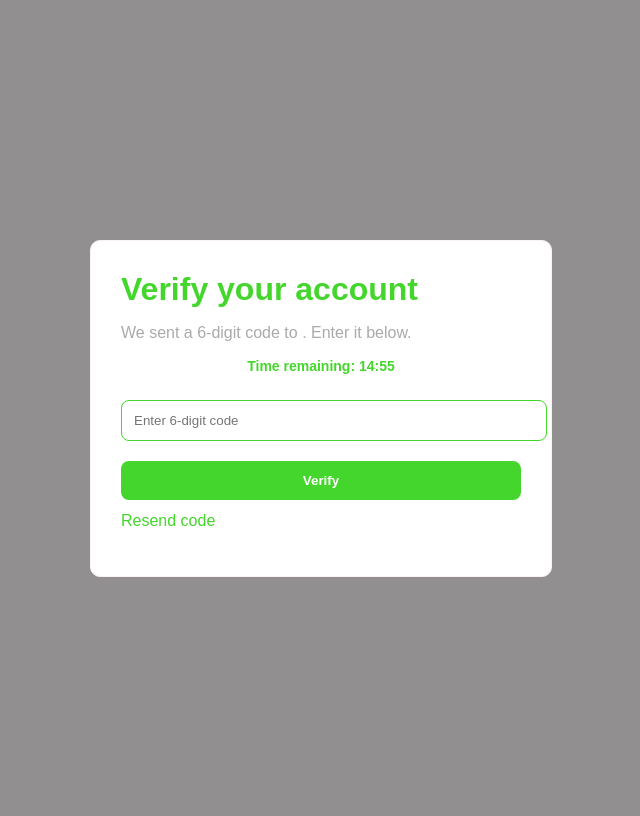
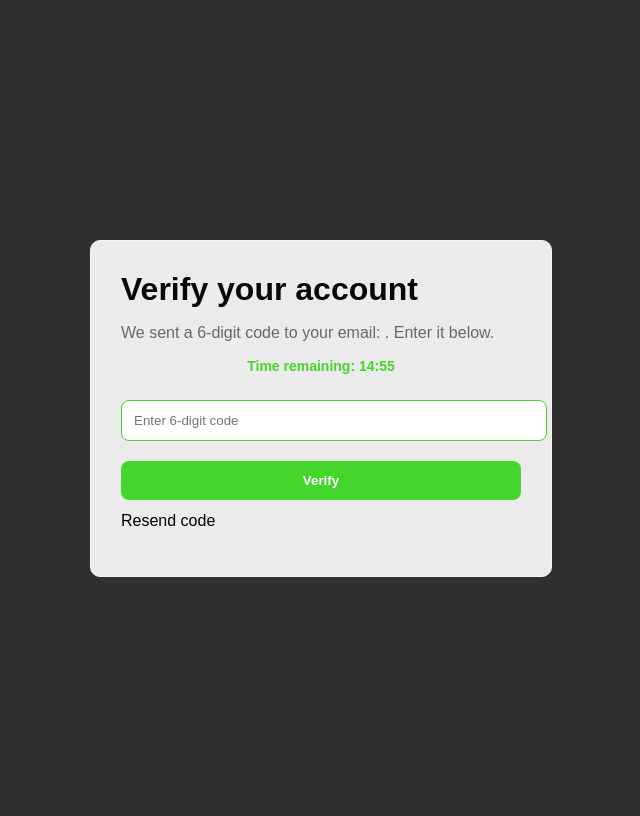
Before and after one commit to rence141/metashark-test, a PHP site: page /SaysonCotest/main/php/verify_account.php in a window 1280 px wide. Shown: the whole page, without its empty margins (319-959 px from the left). Run offline with PHP 8.4, Linux system fonts and the light colour scheme; some libraries are stand-ins or nearby versions.

Commit message:
changed the  color ofthe title and  anchor

```diff
--- a/main/php/verify_account.php
+++ b/main/php/verify_account.php
@@ -95,7 +95,7 @@ if (isset($_GET['resend']) && ($_SESSION['pending_verification_user_id'] ?? 0))
     <style>
         body {
             font-family: Arial, sans-serif;
-            background: #918f8fff;
+            background: #313030ff;
             color: #fff;
             display: flex;
             align-items: center;
@@ -103,7 +103,7 @@ if (isset($_GET['resend']) && ($_SESSION['pending_verification_user_id'] ?? 0))
             min-height: 100vh;
         }
         .card {
-            background: #fff;
+            background: #ecebebff;
             border: 1px solid #faf1f1ff;
             border-radius: 10px;
             padding: 30px;
@@ -111,11 +111,11 @@ if (isset($_GET['resend']) && ($_SESSION['pending_verification_user_id'] ?? 0))
             max-width: 400px;
         }
         h1 {
-            color: #44D62C;
+            color: #080808ff;
             margin: 0 0 10px;
         }
         p {
-            color: #aaa;
+            color: #696868ff;
         }
         input {
             width: 100%;
@@ -162,7 +162,7 @@ if (isset($_GET['resend']) && ($_SESSION['pending_verification_user_id'] ?? 0))
 <body>
     <div class="card">
         <h1>Verify your account</h1>
-        <p>We sent a 6-digit code to <?php echo htmlspecialchars($email); ?>. Enter it below. <div class="timer" id="timer">Time remaining: 15:00</div></p>
+        <p>We sent a 6-digit code to your email: <?php echo htmlspecialchars($email); ?>. Enter it below. <div class="timer" id="timer">Time remaining: 15:00</div></p>
         <?php if (!empty($message)) {
             $class = (strpos($message, 'failed') !== false || strpos($message, 'error') !== false) ? 'error-msg' : 'msg';
             echo '<div class="' . $class . '">' . htmlspecialchars($message) . '</div>';
@@ -172,7 +172,7 @@ if (isset($_GET['resend']) && ($_SESSION['pending_verification_user_id'] ?? 0))
             <button type="submit" class="btn">Verify</button>
         </form>
         <p style="margin-top:12px;">
-            <a class="link" href="verify_account.php?resend=1">Resend code</a>
+            <a class="link" href="verify_account.php?resend=1" style="color: black;">Resend code</a>
         </p>
     </div>
 
```
